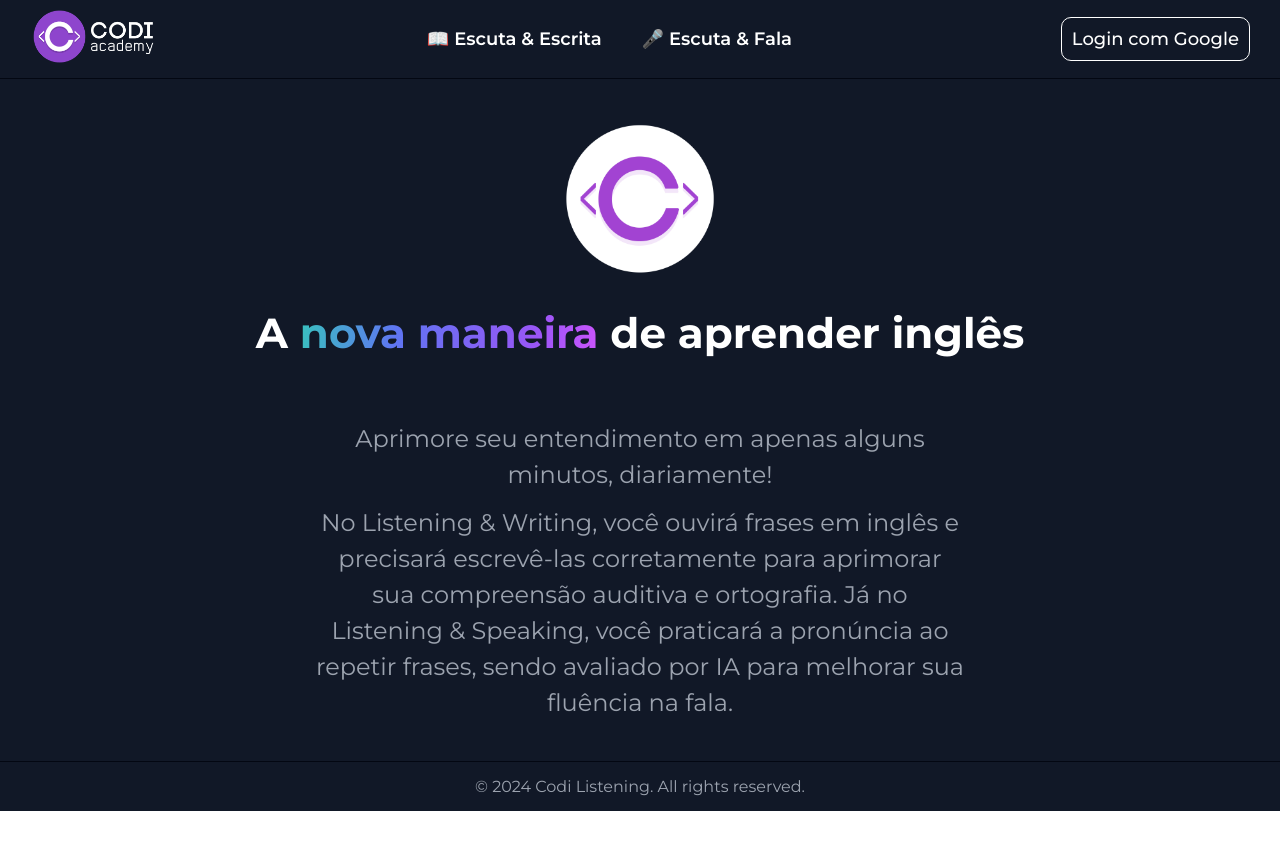
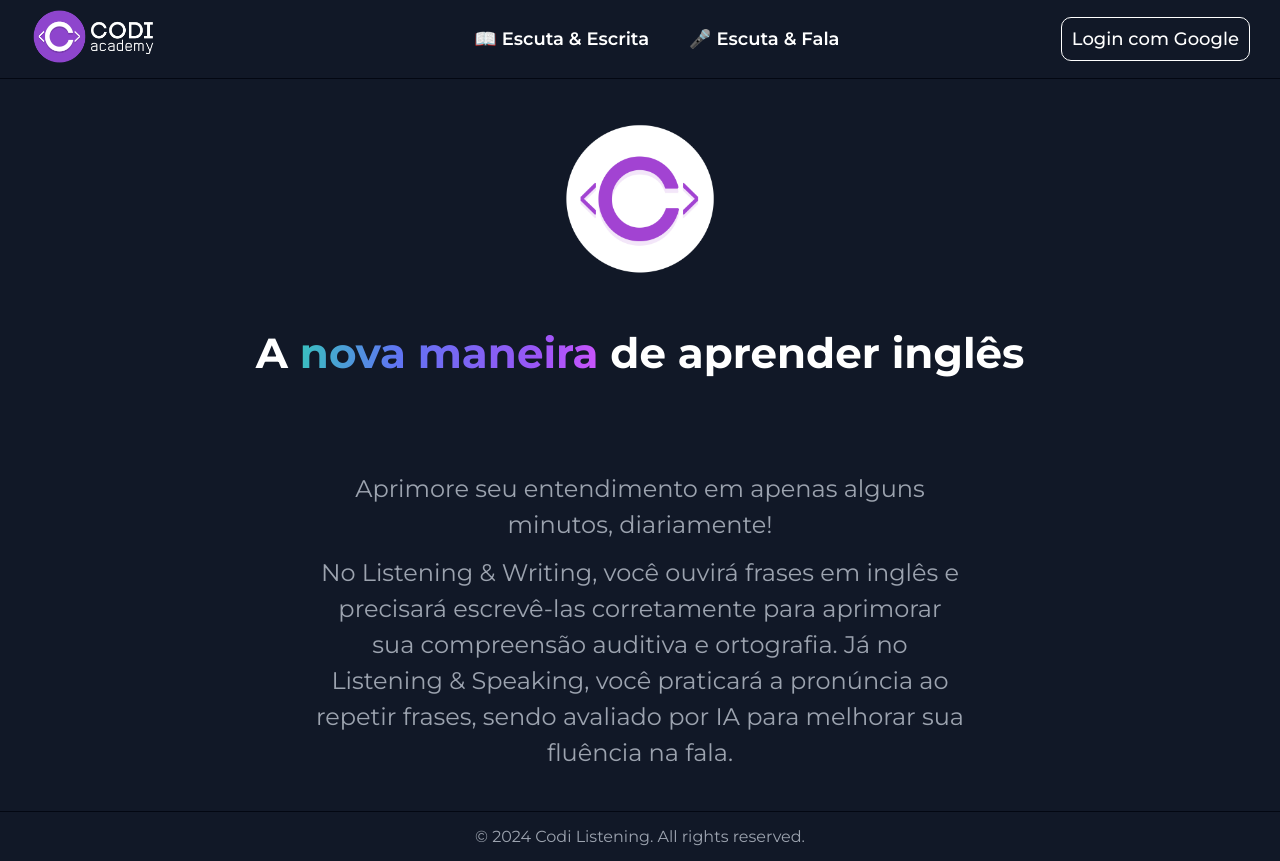
Before and after one commit to Daniel-Thielmann/English-Software, a React (Vite) app: page / in a window 1280 px wide. Before the commit the page ends 811 px from the top, so only its background shows below. Built offline with nearby package versions, Linux system fonts and the light colour scheme; no server answers.

Commit message:
header and nav css bug fix

```diff
--- a/src/Components/Header/Header.css
+++ b/src/Components/Header/Header.css
@@ -28,6 +28,7 @@
 .header-container .logo img {
   width: 10rem;
   transition: transform 0.3s ease-in-out;
+  margin-bottom: 20px;
 }
 
 .header-container .logo img:hover {
@@ -46,7 +47,7 @@
 .header-text h1 {
   font-size: 42px;
   font-weight: 700;
-  margin-bottom: 50px;
+  margin-bottom: 80px;
 }
 
 .header-text span {
--- a/src/Components/Navbar/Nav.css
+++ b/src/Components/Navbar/Nav.css
@@ -34,6 +34,7 @@
 /* Navegação - Links */
 .nav-links {
   display: flex;
+  margin-left: 95px;
   gap: 40px; /* Adiciona espaçamento entre os links */
 }
 
```
